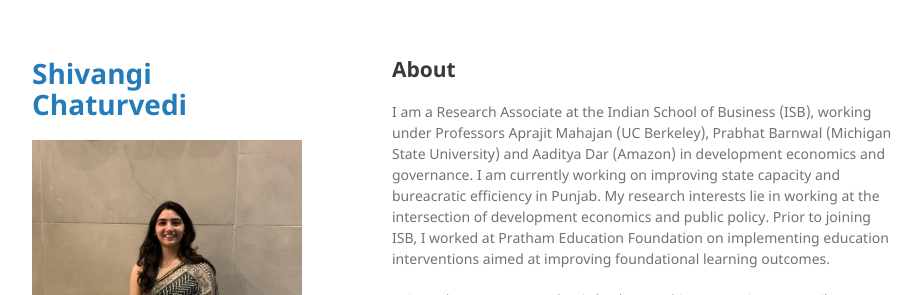
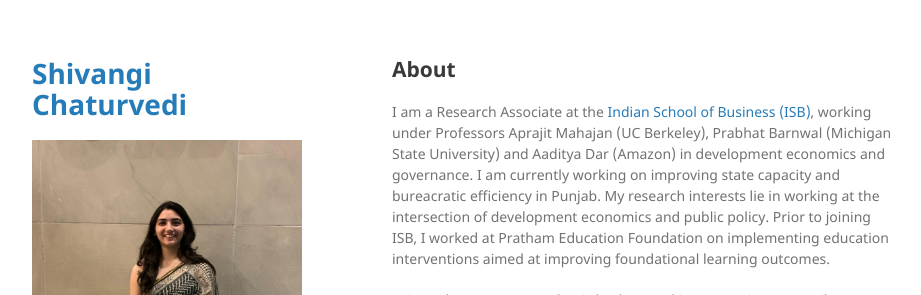
Before and after one commit to chaturvedi-shivangi/chaturvedi-shivangi.github.io, a Jekyll site: the page built from index.md, in a window 1280 px wide. Shown: the top 295 px of the page, without its empty margins (178-1099 px from the left). Built offline with Jekyll 4.4.1, drawn with Linux system fonts in a browser that asks for light colours; our own code applies the rules of GitHub Pages for plain Markdown files; part of the change alters nothing that is shown.

```diff
--- a/index.md
+++ b/index.md
@@ -3,7 +3,7 @@ layout: default
 ---
 
 ## About
-I am a Research Associate at the Indian School of Business (ISB), working under Professors Aprajit Mahajan (UC Berkeley), Prabhat Barnwal (Michigan State University) and Aaditya Dar (Amazon) in development economics and governance. I am currently working on improving state capacity and bureacratic efficiency in Punjab. My research interests lie in working at the intersection of development economics and public policy. Prior to joining ISB, I worked at Pratham Education Foundation on implementing education interventions aimed at improving foundational learning outcomes.
+I am a Research Associate at the [Indian School of Business (ISB)](https://www.isb.edu/en.html), working under Professors Aprajit Mahajan (UC Berkeley), Prabhat Barnwal (Michigan State University) and Aaditya Dar (Amazon) in development economics and governance. I am currently working on improving state capacity and bureacratic efficiency in Punjab. My research interests lie in working at the intersection of development economics and public policy. Prior to joining ISB, I worked at Pratham Education Foundation on implementing education interventions aimed at improving foundational learning outcomes.
 
 I aim to leverage my academic background in Economics to contribute meaningfully to designing effective policies to address pressing development issues.
 
```
